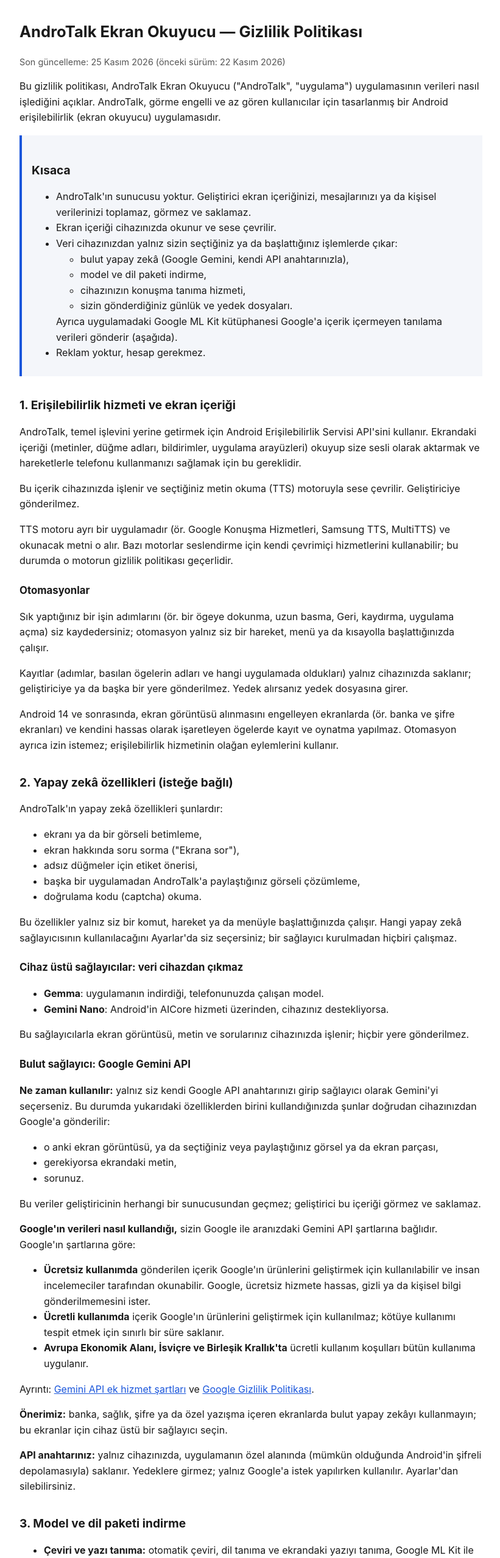
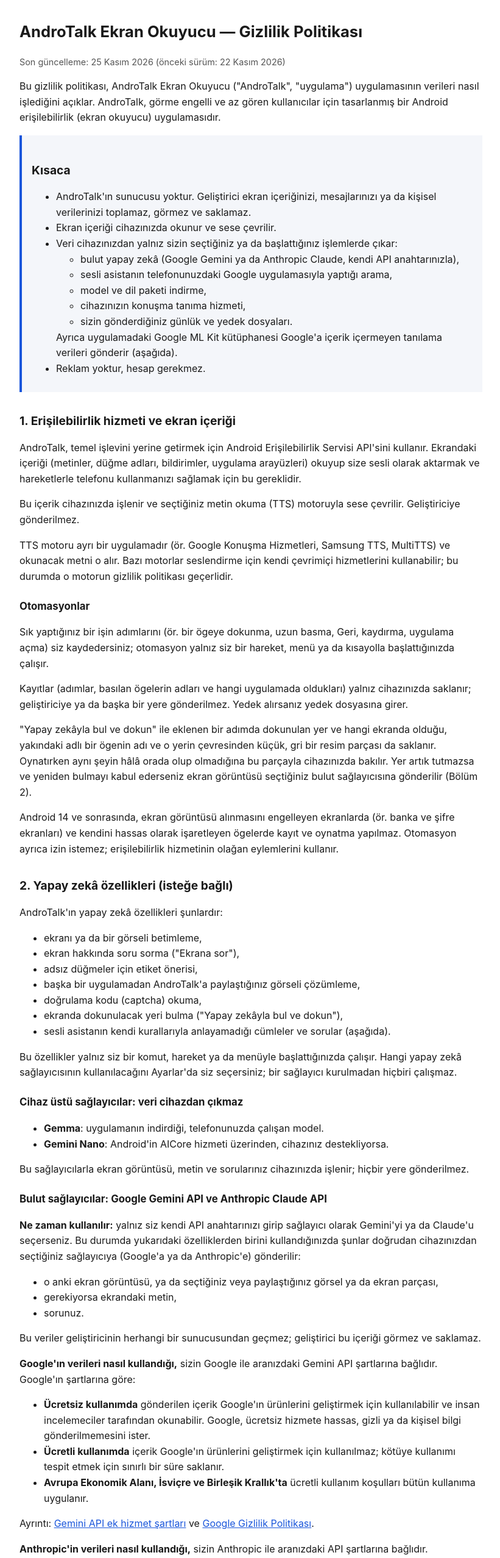
Before and after one commit to yesiltas1981-design/androtalk-privacy, a plain HTML site: page index.html in a window 1280 px wide. Shown: the top 2555 px of the page at 61% size, without its empty margins (228-1049 px from the left). Drawn offline with Linux system fonts and the light colour scheme.

Commit message:
Gizlilik politikası: Claude, sesli asistan, Google araması, bul ve dokun
Bulut sağlayıcı bölümü Gemini ile Claude'u birlikte anlatıyor (Claude
22 Ekim'den beri sürümde seçilebiliyor, politikada yoktu); Anthropic'in
API şartlarının özeti ve iki bağlantı. Yapay zekâ özelliklerine "Yapay
zekâyla bul ve dokun" ve sesli asistan; "Sesli asistan" alt başlığı:
kuralların anlayamadığı cümle seçili sağlayıcıya gider (cümle ile
komut, uygulama ve otomasyon adları), Google araması Google
uygulamasında yapılır, modele yalnız sonuçlar gider (hesap adı, e-posta
ve sayfa altındaki konum gitmez). Otomasyonlar: bul ve dokun adımının
sakladıkları (yer, ekran, yakındaki ögenin adı, küçük gri resim
parçası). Ses tanıma: Android 13 ve sonrasında konuşma tanımaya verilen
ipuçları (uygulama ve otomasyon adları, sesle öge bulmada ekrandaki
ögelerin adları). Kısaca, üçüncü taraflar ve silme bölümlerinde
Anthropic.

Co-Authored-By: Claude Opus 5.5 <noreply@anthropic.com>

```diff
--- a/index.html
+++ b/index.html
@@ -29,7 +29,8 @@
   <li>Ekran içeriği cihazınızda okunur ve sese çevrilir.</li>
   <li>Veri cihazınızdan yalnız sizin seçtiğiniz ya da başlattığınız işlemlerde çıkar:
     <ul>
-      <li>bulut yapay zekâ (Google Gemini, kendi API anahtarınızla),</li>
+      <li>bulut yapay zekâ (Google Gemini ya da Anthropic Claude, kendi API anahtarınızla),</li>
+      <li>sesli asistanın telefonunuzdaki Google uygulamasıyla yaptığı arama,</li>
       <li>model ve dil paketi indirme,</li>
       <li>cihazınızın konuşma tanıma hizmeti,</li>
       <li>sizin gönderdiğiniz günlük ve yedek dosyaları.</li>
@@ -47,6 +48,7 @@
 <h3>Otomasyonlar</h3>
 <p>Sık yaptığınız bir işin adımlarını (ör. bir ögeye dokunma, uzun basma, Geri, kaydırma, uygulama açma) siz kaydedersiniz; otomasyon yalnız siz bir hareket, menü ya da kısayolla başlattığınızda çalışır.</p>
 <p>Kayıtlar (adımlar, basılan ögelerin adları ve hangi uygulamada oldukları) yalnız cihazınızda saklanır; geliştiriciye ya da başka bir yere gönderilmez. Yedek alırsanız yedek dosyasına girer.</p>
+<p>"Yapay zekâyla bul ve dokun" ile eklenen bir adımda dokunulan yer ve hangi ekranda olduğu, yakındaki adlı bir ögenin adı ve o yerin çevresinden küçük, gri bir resim parçası da saklanır. Oynatırken aynı şeyin hâlâ orada olup olmadığına bu parçayla cihazınızda bakılır. Yer artık tutmazsa ve yeniden bulmayı kabul ederseniz ekran görüntüsü seçtiğiniz bulut sağlayıcısına gönderilir (Bölüm 2).</p>
 <p>Android 14 ve sonrasında, ekran görüntüsü alınmasını engelleyen ekranlarda (ör. banka ve şifre ekranları) ve kendini hassas olarak işaretleyen ögelerde kayıt ve oynatma yapılmaz. Otomasyon ayrıca izin istemez; erişilebilirlik hizmetinin olağan eylemlerini kullanır.</p>
 
 <h2>2. Yapay zekâ özellikleri (isteğe bağlı)</h2>
@@ -56,7 +58,9 @@
   <li>ekran hakkında soru sorma ("Ekrana sor"),</li>
   <li>adsız düğmeler için etiket önerisi,</li>
   <li>başka bir uygulamadan AndroTalk'a paylaştığınız görseli çözümleme,</li>
-  <li>doğrulama kodu (captcha) okuma.</li>
+  <li>doğrulama kodu (captcha) okuma,</li>
+  <li>ekranda dokunulacak yeri bulma ("Yapay zekâyla bul ve dokun"),</li>
+  <li>sesli asistanın kendi kurallarıyla anlayamadığı cümleler ve sorular (aşağıda).</li>
 </ul>
 <p>Bu özellikler yalnız siz bir komut, hareket ya da menüyle başlattığınızda çalışır. Hangi yapay zekâ sağlayıcısının kullanılacağını Ayarlar'da siz seçersiniz; bir sağlayıcı kurulmadan hiçbiri çalışmaz.</p>
 
@@ -67,8 +71,8 @@
 </ul>
 <p>Bu sağlayıcılarla ekran görüntüsü, metin ve sorularınız cihazınızda işlenir; hiçbir yere gönderilmez.</p>
 
-<h3>Bulut sağlayıcı: Google Gemini API</h3>
-<p><strong>Ne zaman kullanılır:</strong> yalnız siz kendi Google API anahtarınızı girip sağlayıcı olarak Gemini'yi seçerseniz. Bu durumda yukarıdaki özelliklerden birini kullandığınızda şunlar doğrudan cihazınızdan Google'a gönderilir:</p>
+<h3>Bulut sağlayıcılar: Google Gemini API ve Anthropic Claude API</h3>
+<p><strong>Ne zaman kullanılır:</strong> yalnız siz kendi API anahtarınızı girip sağlayıcı olarak Gemini'yi ya da Claude'u seçerseniz. Bu durumda yukarıdaki özelliklerden birini kullandığınızda şunlar doğrudan cihazınızdan seçtiğiniz sağlayıcıya (Google'a ya da Anthropic'e) gönderilir:</p>
 <ul>
   <li>o anki ekran görüntüsü, ya da seçtiğiniz veya paylaştığınız görsel ya da ekran parçası,</li>
   <li>gerekiyorsa ekrandaki metin,</li>
@@ -82,8 +86,13 @@
   <li><strong>Avrupa Ekonomik Alanı, İsviçre ve Birleşik Krallık'ta</strong> ücretli kullanım koşulları bütün kullanıma uygulanır.</li>
 </ul>
 <p>Ayrıntı: <a href="https://ai.google.dev/gemini-api/terms">Gemini API ek hizmet şartları</a> ve <a href="https://policies.google.com/privacy">Google Gizlilik Politikası</a>.</p>
+<p><strong>Anthropic'in verileri nasıl kullandığı,</strong> sizin Anthropic ile aranızdaki API şartlarına bağlıdır. Anthropic'in şartlarına göre API'ye gönderilen içerik, ayrı bir anlaşma yapmadıysanız modellerini eğitmek için kullanılmaz; güvenlik amacıyla sınırlı bir süre saklanır, kötüye kullanım şüphesinde ya da yasa gerektirdiğinde daha uzun saklanabilir. Ayrıntı: <a href="https://www.anthropic.com/legal/commercial-terms">Anthropic ticari hizmet şartları</a> ve <a href="https://www.anthropic.com/legal/privacy">Anthropic Gizlilik Politikası</a>.</p>
 <p><strong>Önerimiz:</strong> banka, sağlık, şifre ya da özel yazışma içeren ekranlarda bulut yapay zekâyı kullanmayın; bu ekranlar için cihaz üstü bir sağlayıcı seçin.</p>
-<p><strong>API anahtarınız:</strong> yalnız cihazınızda, uygulamanın özel alanında (mümkün olduğunda Android'in şifreli depolamasıyla) saklanır. Yedeklere girmez; yalnız Google'a istek yapılırken kullanılır. Ayarlar'dan silebilirsiniz.</p>
+<p><strong>API anahtarlarınız:</strong> yalnız cihazınızda, uygulamanın özel alanında (mümkün olduğunda Android'in şifreli depolamasıyla) saklanır. Yedeklere girmez; yalnız ilgili sağlayıcıya (Google'a ya da Anthropic'e) istek yapılırken kullanılır. Ayarlar'dan silebilirsiniz.</p>
+
+<h3>Sesli asistan</h3>
+<p>Sesli asistana söylediğiniz cümle önce AndroTalk'ın kendi kurallarıyla cihazınızda anlaşılmaya çalışılır; bunun için hiçbir yere bir şey gönderilmez. Kuralların anlayamadığı cümle, Ayarlar'da seçtiğiniz yapay zekâ sağlayıcısına gönderilir. Gönderilenler: söylediğiniz cümle ve aralarından seçim yapılacak adlar, yani AndroTalk komutlarının, telefonunuzdaki uygulamaların ve o an çalışabilecek otomasyonlarınızın adları. Cihaz üstü bir sağlayıcıda bunlar cihazdan çıkmaz; bulut sağlayıcıda yukarıdaki koşullarla Google'a ya da Anthropic'e gider.</p>
+<p><strong>Google araması:</strong> döviz kuru, hava durumu gibi güncel bilgi isteyen bir soruda sesli asistan soruyu telefonunuzdaki Google uygulamasında aratır; bu arama Google uygulamasıyla ve Google'ın koşullarıyla yapılır. Ardından sonuç sayfasının yalnız sonuçlar kısmı ekrandan okunur ve cevabı oluşturmak için seçtiğiniz yapay zekâ sağlayıcısına gönderilir. Sayfadaki Google hesabınızın adı ve e-posta adresi ile sayfanın altındaki konum bilgisi gönderilmez.</p>
 
 <h2>3. Model ve dil paketi indirme</h2>
 <ul>
@@ -106,6 +115,7 @@
 <h2>5. Ses tanıma (mikrofon)</h2>
 <p>Mikrofon yalnız sizin başlattığınız sesli işlemlerde kullanılır: "Ekrana sor", sesle öge bulma, sesle yazdırma, sesli asistan.</p>
 <p>Konuşmanız Android'in konuşma tanıma hizmetiyle metne çevrilir. Cihazınız destekliyorsa cihaz üstü tanıma kullanılır. Desteklemiyorsa cihazınızdaki konuşma tanıma hizmeti (çoğu cihazda Google) sesi kendi sunucusunda işleyebilir; bu durumda o hizmetin gizlilik politikası geçerlidir.</p>
+<p>Android 13 ve sonrasında, söylediğinizin doğru anlaşılması için konuşma tanıma hizmetine olası cevaplar ipucu olarak verilir: sesli asistanda telefonunuzdaki uygulamaların ve otomasyonlarınızın adları, sesle öge bulmada ekrandaki ögelerin adları. Cihaz üstü tanımada bunlar da cihazdan çıkmaz.</p>
 
 <h3>Rehber ve telefonla arama</h3>
 <p>Sesli asistandan bir kişiyi adıyla aramasını isterseniz (ör. "Ayşe'yi ara"), AndroTalk numarayı bulmak için rehberinizi okur. Rehber izni kurulumda değil, ilk böyle bir istekte sorulur. İzin vermezseniz numarayı söyleyerek arayabilirsiniz.</p>
@@ -149,7 +159,8 @@
 <h2>11. Üçüncü taraflar</h2>
 <p>AndroTalk kullanıcı verilerini satmaz ve geliştirici kimseyle paylaşmaz. Verilerin cihazdan doğrudan ulaşabileceği hizmetler yalnız şunlardır:</p>
 <ul>
-  <li><strong>Google:</strong> Gemini API (seçerseniz), ML Kit model indirme ve tanılama verileri, AICore, cihazınızın konuşma tanıma hizmeti.</li>
+  <li><strong>Google:</strong> Gemini API (seçerseniz), ML Kit model indirme ve tanılama verileri, AICore, cihazınızın konuşma tanıma hizmeti, sesli asistanın Google uygulamasıyla yaptığı arama.</li>
+  <li><strong>Anthropic:</strong> Claude API (seçerseniz).</li>
   <li><strong>Hugging Face:</strong> model indirme.</li>
   <li><strong>Metin okuma motorunuz:</strong> okunacak metin.</li>
 </ul>
@@ -157,7 +168,7 @@
 
 <h2>12. Verilerinizi silme</h2>
 <p>Uygulamanın cihazınızdaki bütün verileri (ayarlar, geçmişler, günlükler, indirilen modeller, anahtarlar) uygulamayı kaldırınca ya da Android ayarlarından uygulamanın verilerini temizleyince silinir. Kendi seçtiğiniz bir konuma dışa aktardığınız yedek dosyaları bunun dışındadır; onları siz silersiniz.</p>
-<p>Google'a gönderilen içerik için Google'ın politikası geçerlidir. Bize gönderdiğiniz günlüklerin silinmesini istemek için aşağıdaki adrese yazabilirsiniz.</p>
+<p>Google'a ya da Anthropic'e gönderilen içerik için o şirketin politikası geçerlidir. Bize gönderdiğiniz günlüklerin silinmesini istemek için aşağıdaki adrese yazabilirsiniz.</p>
 
 <h2>13. Çocukların gizliliği</h2>
 <p>AndroTalk çocuklara yönelik olarak tasarlanmamıştır ve bilerek 13 yaş altı çocuklardan veri toplamaz.</p>
```
